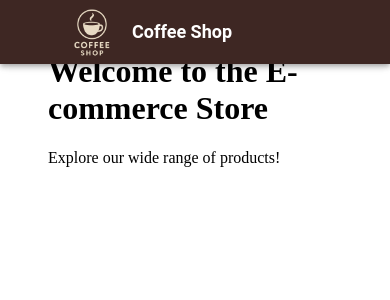
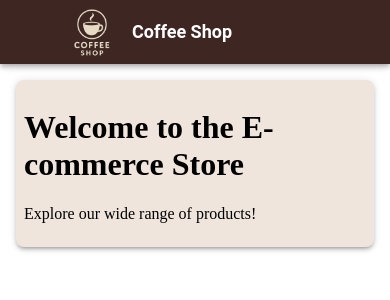
Before and after one commit to mickolapuz/E-Commerce, a React (Vite) app in the folder EcommerceProject.WebUI/ecommerce-project/: page / in a window 390 px wide. Shown: the top 300 px of the page. Built offline with nearby package versions, Linux system fonts and the light colour scheme; some icons are missing.

Commit message:
Made the layout responsive and updated the UI

```diff
--- a/EcommerceProject.WebUI/ecommerce-project/src/components/Layout/Layout.tsx
+++ b/EcommerceProject.WebUI/ecommerce-project/src/components/Layout/Layout.tsx
@@ -6,18 +6,60 @@ import Admin from "../../pages/Admin";
 import Cart from "../../pages/Cart";
 import Menu from "../../pages/Menu";
 import Order from "../../pages/Order";
+import { COLOR_PALETTE } from "../../styles/constant";
+import { useState } from "react";
 
 const Layout: React.FC = () => {
+  const [open, setOpen] = useState(false);
   const renderMenuBar: Function = () => {
-    return <MenuBar />;
+    return <MenuBar open={open} setOpen={setOpen} />;
   };
 
   return (
     <>
-      <Box>
       <BrowserRouter>
         <div>{renderMenuBar()}</div>
-          <Box component="main" sx={{ flexGrow: 1, p: 3 }}>
+        <MainContent open={open} />
+      </BrowserRouter>
+    </>
+  );
+};
+
+const MainContent: React.FC<{ open: boolean }> = ({ open }) => {
+  return (
+    <Box
+      sx={{
+        mt: 10,
+        width: {
+          xs: "100%",
+          sm: "100%",
+          md: "100%",
+          lg: "100%",
+          xl: open ? "calc(1870px - 250px)" : "1870px"
+        },
+        maxWidth: "1870px",
+        height: "auto",
+        borderRadius: 2,
+        boxShadow: 3,
+        p: 1,
+        backgroundColor: COLOR_PALETTE.beige.main,
+        transition: "all 0.3s ease-in-out",
+        ml: {
+          xs: -1,
+          sm: -1,
+          md: -1,
+          lg: -2,
+          xl: open ? -14.5 : -46
+        }
+      }}
+    >
+      <Content />
+    </Box>
+  );
+};
+
+const Content: React.FC = () => {
+  return (
     <main>
       <Routes>
         <Route path="/" element={<Home />} />
@@ -27,10 +69,6 @@ const Layout: React.FC = () => {
         <Route path="/order" element={<Order />} />
       </Routes>
     </main>
-          </Box>
-        </BrowserRouter>
-      </Box>
-    </>
   );
 };
 
--- a/EcommerceProject.WebUI/ecommerce-project/src/components/Menubar/MenuItemList.tsx
+++ b/EcommerceProject.WebUI/ecommerce-project/src/components/Menubar/MenuItemList.tsx
@@ -1,7 +1,7 @@
 import ArrowBackIosNewIcon from "@mui/icons-material/ArrowBackIosNew";
 import MenuItemStyles from "./MenuItemListCss";
 import { Box, Grid, Typography } from "@mui/material";
-import { MenuItemListProps } from "../../models/Props/MenuItemListProps";
+import { MenuItemListProps } from "../../models/ComponentProps/MenuItemListProps";
 import HomeIcon from "@mui/icons-material/Home";
 import ShoppingCartIcon from "@mui/icons-material/ShoppingCart";
 import PointOfSaleIcon from "@mui/icons-material/PointOfSale";
--- a/EcommerceProject.WebUI/ecommerce-project/src/components/Menubar/Menubar.tsx
+++ b/EcommerceProject.WebUI/ecommerce-project/src/components/Menubar/Menubar.tsx
@@ -1,13 +1,14 @@
 import { AppBar, Box, Drawer, Grid, Toolbar, Typography } from "@mui/material";
-import React, { useState } from "react";
+import React from "react";
 import MenuIcon from "@mui/icons-material/Menu";
 import MenubarStyles from "./MenubarCss";
 import MenuItemList from "./MenuItemList";
 import { useNavigate } from "react-router-dom";
+import { MenuBarProps } from "../../models/ComponentProps/MenuBarProps";
 
-const MenuBar: React.FC = () => {
+const MenuBar: React.FC<MenuBarProps> = (props: MenuBarProps) => {
+  const { open, setOpen } = props;
   const navigate = useNavigate();
-  const [open, setOpen] = useState(false);
   const classes = MenubarStyles();
 
   const toggleDrawer = (newOpen: boolean) => () => {
--- /dev/null
+++ b/EcommerceProject.WebUI/ecommerce-project/src/models/ComponentProps/MenuBarProps.ts
@@ -0,0 +1,4 @@
+export interface MenuBarProps {
+  open: boolean;
+  setOpen: React.Dispatch<React.SetStateAction<boolean>>;
+}
```
Also changed, not shown: EcommerceProject.WebUI/ecommerce-project/src/models/ComponentProps/MenuItemListProps.ts (renamed from EcommerceProject.WebUI/ecommerce-project/src/models/Props/MenuItemListProps.ts). Lines whose indentation alone changed are shown as unchanged.
